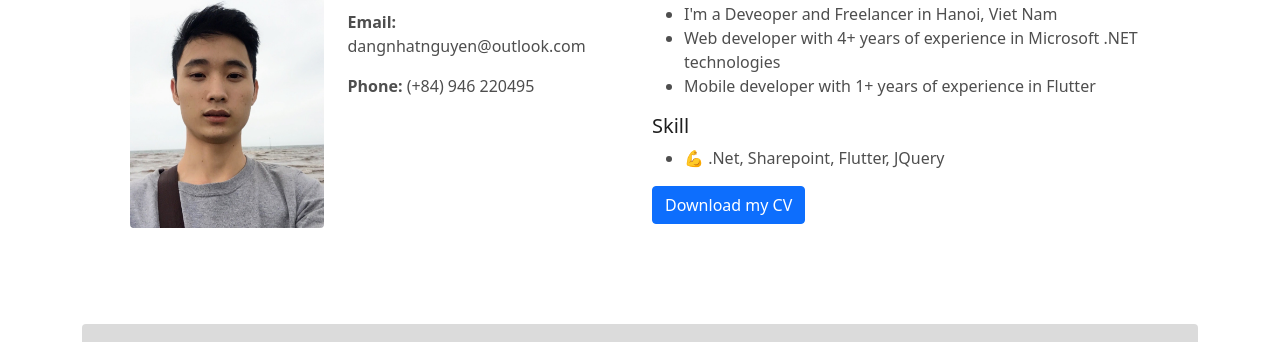
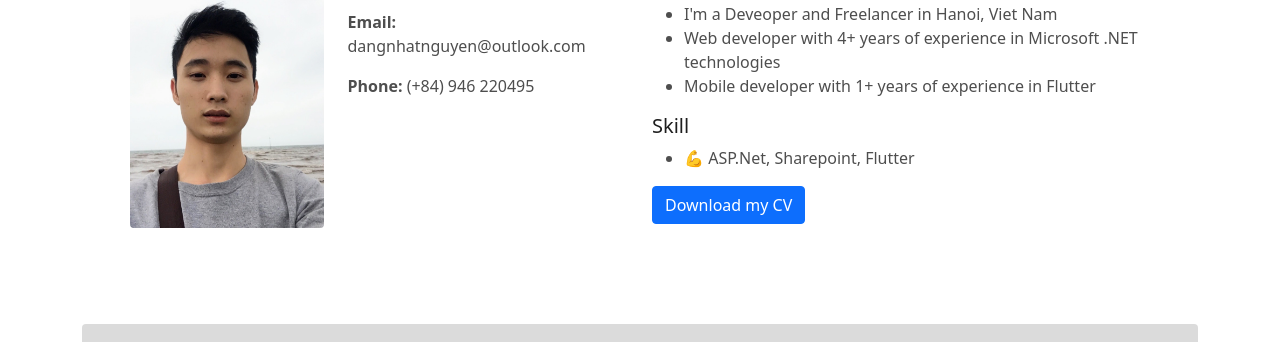
Before and after one commit to ndagnhat/ndagnhat.github.io, a Jekyll site: the page built from index.html, in a window 1280 px wide and 900 px high, scrolled down 865 px. Shown: the part 113-455 px from the top of the window. Built offline with Jekyll 4.4.1, drawn with Linux system fonts in a browser that asks for light colours.

Commit message:
Update _config.yml

```diff
--- a/_config.yml
+++ b/_config.yml
@@ -12,6 +12,7 @@ url: "https://ngdangnhat.github.io"
 # thumbnail:
 # categories:
 # tags
+# menu
 
 #menu config
 memuitems:
@@ -44,7 +45,7 @@ aboutme:
     - Web developer with 4+ years of experience in Microsoft .NET technologies
     - Mobile developer with 1+ years of experience in Flutter
   skills:
-    - "💪 .Net, Sharepoint, Flutter, JQuery"
+    - "💪 ASP.Net, Sharepoint, Flutter"
 
 #product config
 products:
```
